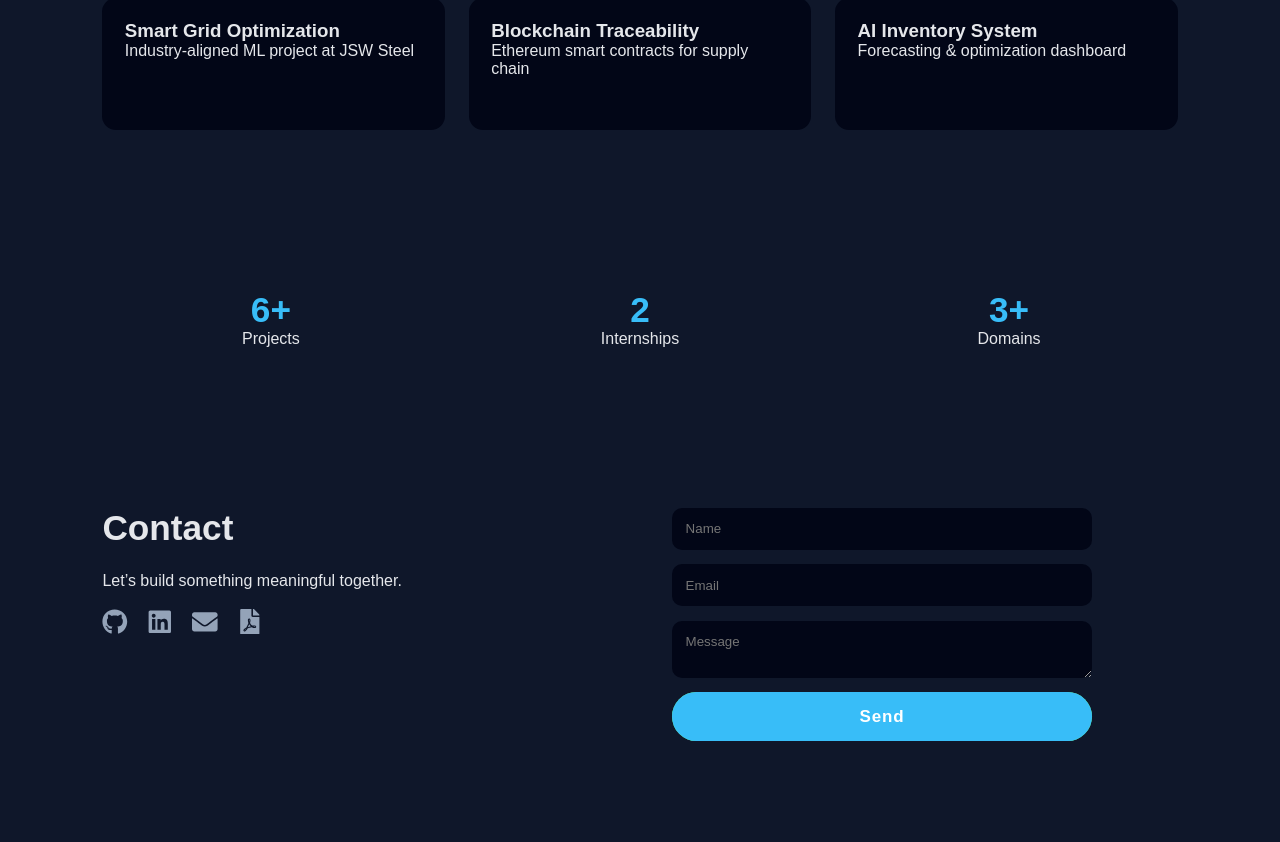
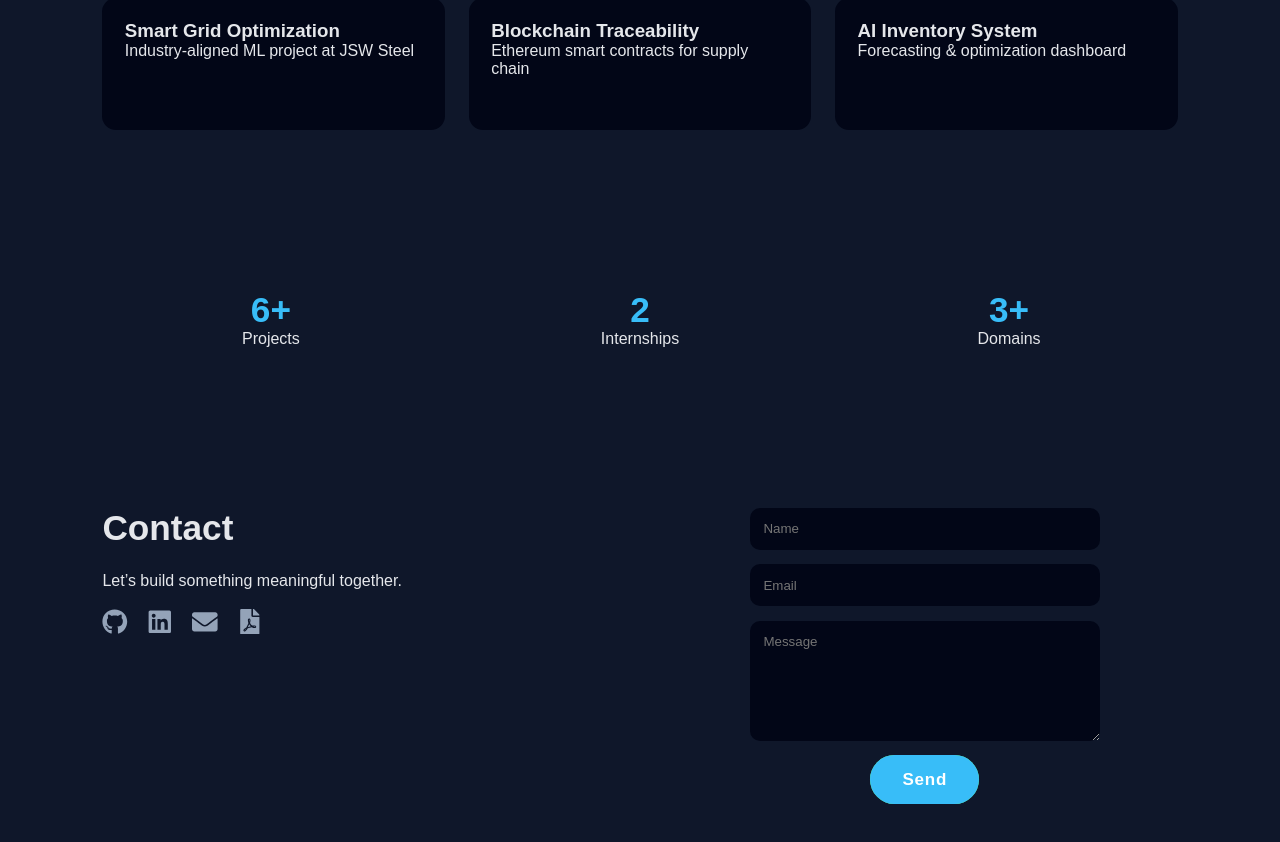
Before and after one commit to Cygnys/My-protfolio, a React (Vite) app: page / in a window 1280 px wide. Shown: the part 2635-3477 px from the top of the page. Before the commit the page ends 3456 px from the top, so only its background shows below. Built offline with nearby package versions, Linux system fonts and the light colour scheme.

Commit message:
pdf changes

```diff
--- a/src/components/Socials.jsx
+++ b/src/components/Socials.jsx
@@ -20,11 +20,13 @@ export default function Socials() {
       icon: <FaGithub />,
       link: "https://github.com/Cygnys",
       label: "GitHub",
+
     },
     {
       icon: <FaLinkedin />,
       link: "https://www.linkedin.com/in/kartik-p-428534203",
       label: "LinkedIn",
+
     },
     {
       icon: <FaEnvelope />,
@@ -33,7 +35,7 @@ export default function Socials() {
     },
     {
       icon: <FaFilePdf />,
-      link: "./public/Kartik Patil Resume2.pdf",
+      link: "./public/KartikPatilResume2.pdf",
       label: "Resume",
     },
   ];
--- a/src/index.css
+++ b/src/index.css
@@ -232,7 +232,8 @@ a {
   padding: 1.4rem;
   border-radius: 14px;
   position: relative;
-  padding-bottom: 3.2rem; /* space for icons */
+  padding-bottom: 3.2rem;
+  /* space for icons */
 }
 
 .project-links {
@@ -326,19 +327,25 @@ a {
 }
 
 .contact-form {
-  max-width: 420px;
   display: flex;
   flex-direction: column;
   gap: 0.9rem;
+  align-items: center;
 }
 
 .contact-form input,
 .contact-form textarea {
+  width: 350px;
   padding: 0.85rem;
   border-radius: 10px;
   background: #020617;
   color: white;
   border: none;
+}
+
+.contact-form textarea {
+  height: 120px;
+  resize: vertical;
 }
 
 /* =====================
@@ -349,6 +356,9 @@ a {
   outline: none;
   cursor: pointer;
   border: none;
+  align-items: center;
+
+  width: fit-content;
 
   padding: 0.9rem 2rem;
   margin: 0;
@@ -367,14 +377,14 @@ a {
   background: #66ff66;
   color: white;
 
-  transition: color 0.4s ease;
+  transition: color 1s ease;
 }
 
 /* Text wrapper (required for animation) */
 .contact-form button span {
   position: relative;
   z-index: 10;
-  transition: color 0.4s ease;
+  transition: color 1s ease;
 }
 
 /* Hover text color */
@@ -399,7 +409,7 @@ a {
   width: 120%;
   left: -10%;
   transform: skew(30deg);
-  transition: transform 0.4s cubic-bezier(0.3, 1, 0.8, 1);
+  transition: transform 0.5s cubic-bezier(0.3, 1, 0.8, 1);
 }
 
 /* Hover animation */
@@ -419,6 +429,10 @@ a {
   display: flex;
   gap: 1.2rem;
   margin-top: 1.2rem;
+  position: relative;
+  font-size: 1.6rem;
+  color: #94a3b8;
+  transition: color 0.3s ease;
 }
 
 .socials a {
@@ -430,6 +444,23 @@ a {
   color: #38bdf8;
 }
 
+
+.socials a::after {
+  content: attr(data-tooltip);
+  position: absolute;
+  bottom: -36px;
+  left: 50%;
+  transform: translateX(-50%);
+  background: #020617;
+  color: #e5e7eb;
+  padding: 4px 10px;
+  font-size: 0.75rem;
+  border-radius: 6px;
+  opacity: 0;
+  pointer-events: none;
+  white-space: nowrap;
+  transition: opacity 0.2s ease, transform 0.2s ease;
+}
 /* =====================
    MOBILE FIX (CRITICAL)
 ===================== */
@@ -459,7 +490,8 @@ a {
   backdrop-filter: blur(8px);
   border-radius: 12px;
 
-  z-index: 999; /* 👈 always on top */
+  z-index: 999;
+  /* 👈 always on top */
 }
 
 .floating-socials a {
```
Also changed, not shown: 1 other file (tests, documents, lock files or other folders).
